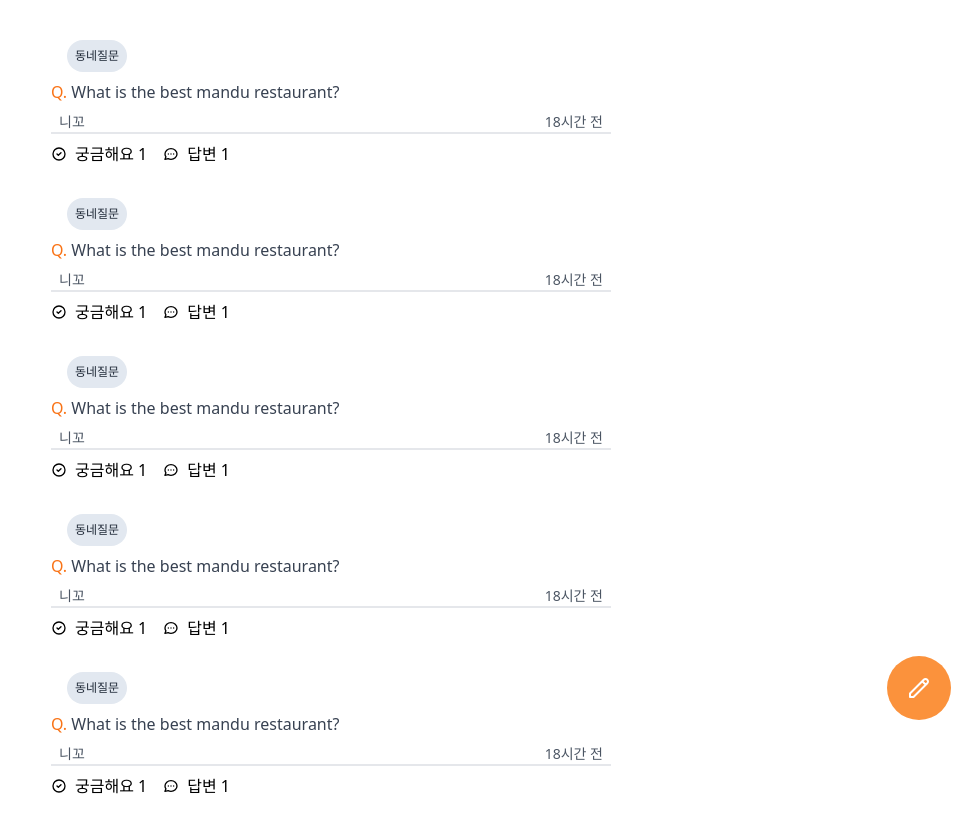
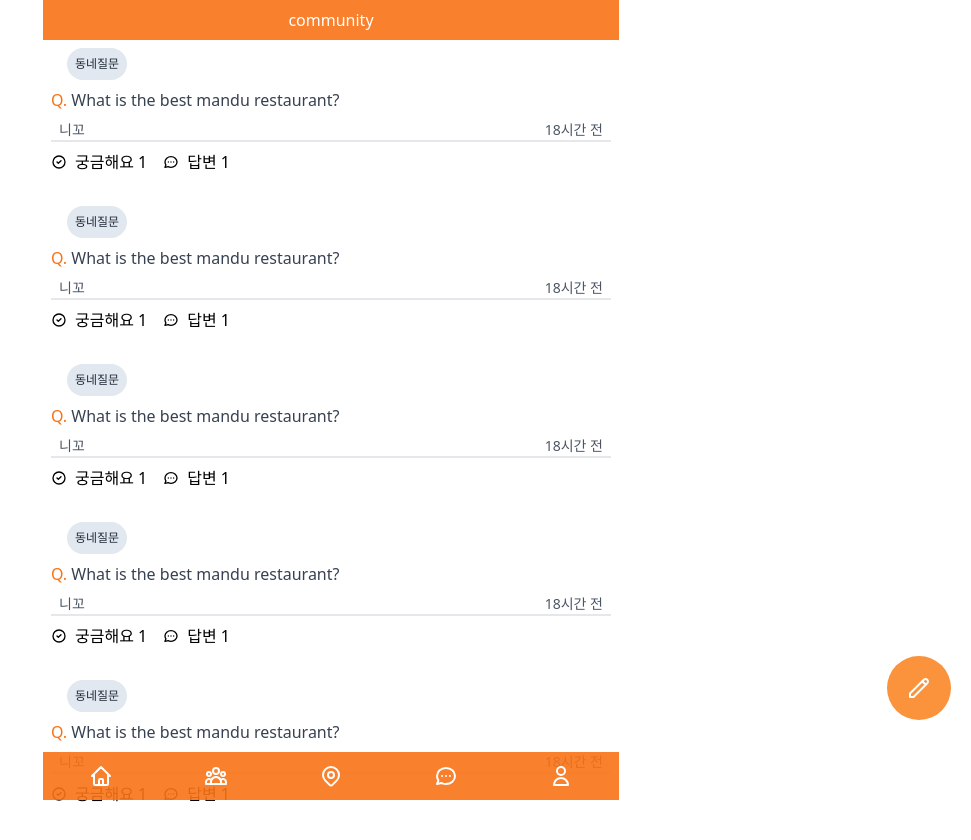
Before and after one commit to otw7917/carrot-market-clone, a Next.js app: page /community in a window 1280 px wide. Shown: the top 840 px of the page, without its empty margins (309-1280 px from the left). Built offline with nearby package versions, Linux system fonts and the light colour scheme.

Commit message:
ui: add layout to all component index 🎨

```diff
--- a/pages/chats/index.tsx
+++ b/pages/chats/index.tsx
@@ -1,8 +1,10 @@
 import React from "react";
+import Layout from "../../components/Layout";
 
 function chats() {
   return (
-    <div className='py-10 divide-y'>
+    <Layout title='chats' hasTabBar>
+      <div className='divide-y'>
         {[1, 1, 1, 1, 1, 1, 1].map((_, i) => (
           <div
             key={i}
@@ -18,6 +20,7 @@ function chats() {
           </div>
         ))}
       </div>
+    </Layout>
   );
 }
 
--- a/pages/community/index.tsx
+++ b/pages/community/index.tsx
@@ -1,9 +1,11 @@
 import React from "react";
 import FloatingButton from "../../components/FloatingButton";
+import Layout from "../../components/Layout";
 
 function Community() {
   return (
-    <div className='py-10 px-2 space-y-8'>
+    <Layout title='community' hasTabBar>
+      <div className='px-2 space-y-8'>
         {Array(5)
           .fill(1)
           .map((v, i) => (
@@ -74,6 +76,7 @@ function Community() {
           </svg>
         </FloatingButton>
       </div>
+    </Layout>
   );
 }
 
--- a/pages/lives/index.tsx
+++ b/pages/lives/index.tsx
@@ -1,9 +1,11 @@
 import React from "react";
 import FloatingButton from "../../components/FloatingButton";
+import Layout from "../../components/Layout";
 
 function Lives() {
   return (
-    <div className='py-14 px-5 space-y-5'>
+    <Layout title='live' hasTabBar>
+      <div className='px-5 space-y-5'>
         {Array(5)
           .fill(1)
           .map((_, i) => (
@@ -34,6 +36,7 @@ function Lives() {
           </svg>
         </FloatingButton>
       </div>
+    </Layout>
   );
 }
 
--- a/pages/profile/index.tsx
+++ b/pages/profile/index.tsx
@@ -1,8 +1,10 @@
 import React from "react";
+import Layout from "../../components/Layout";
 
 function Profile() {
   return (
-    <div className='py-10 px-4'>
+    <Layout title='profile' hasTabBar>
+      <div className='px-4'>
         <div className='flex items-center border-b-2 p-2'>
           <div className='w-10 h-10 rounded-full bg-slate-400' />
           <div className='flex flex-col ml-3'>
@@ -130,13 +132,14 @@ function Profile() {
               Normally, both your asses would be dead as fucking fried chicken,
               but you happen to pull this shit while I&apos;m in a transitional
               period so I don&apos;t wanna kill you, I wanna help you. But I
-            can&apos;t give you this case, it don&apos;t belong to me. Besides,
-            I&apos;ve already been through too much shit this morning over this
-            case to hand it over to your dumb ass.
+              can&apos;t give you this case, it don&apos;t belong to me.
+              Besides, I&apos;ve already been through too much shit this morning
+              over this case to hand it over to your dumb ass.
             </p>
           </div>
         </div>
       </div>
+    </Layout>
   );
 }
 
```
Lines whose indentation alone changed are shown as unchanged.
